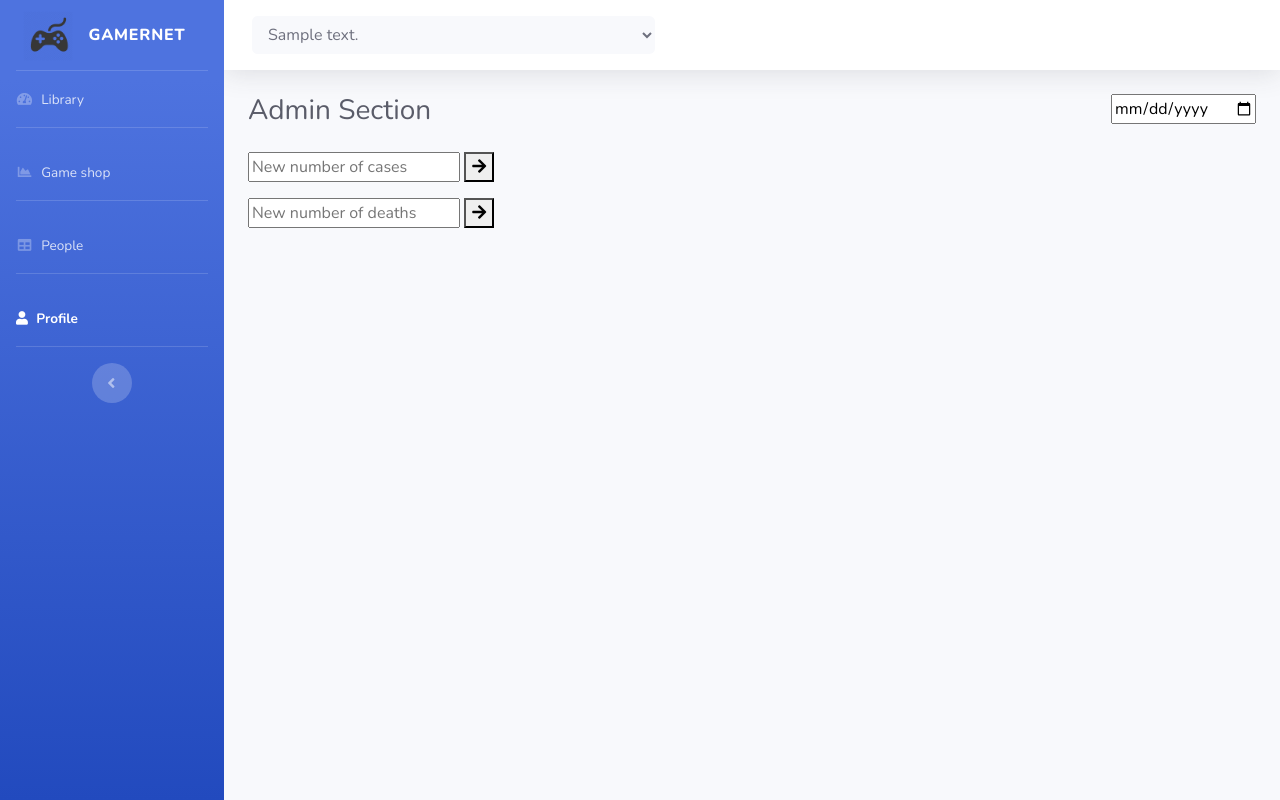
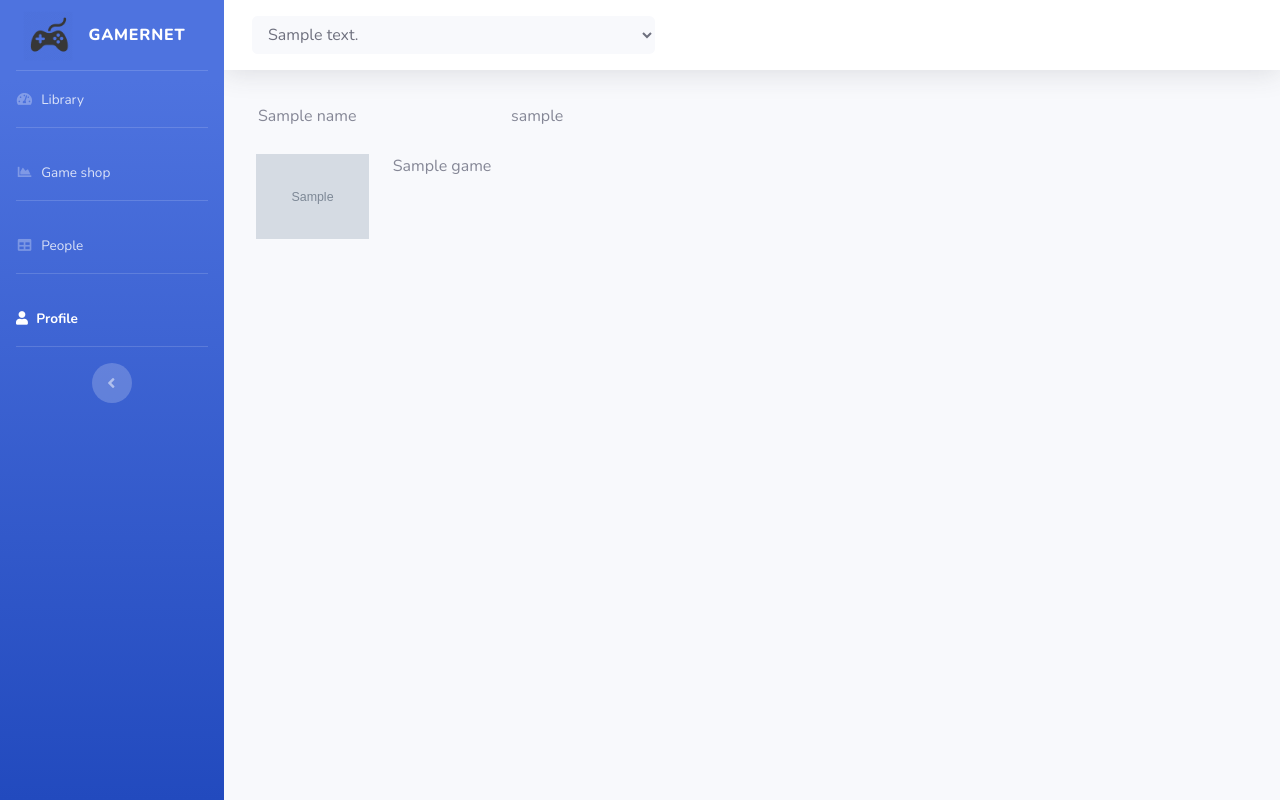
Before and after one commit to DiogoFernandes77/EDC_Projeto2, a Django app: template GamerNet/app/templates/admin.html in a window 1280 px wide. Run offline with Django 3.2, Linux system fonts and the light colour scheme; the template is opened without the code that fills it: most values are stand-ins (such as "Sample title", 1, 10 or a date in 2020); grey boxes marked "Sample" are stand-in pictures; parts of the project's set-up code (start-up, migrations or seed data) failed here and were passed over; some libraries are stand-ins or nearby versions.

Commit message:
admin page

```diff
--- a/GamerNet/app/templates/admin.html
+++ b/GamerNet/app/templates/admin.html
@@ -107,10 +107,10 @@
                     <form method="post" action="{% url 'admin' %}">
                         {% csrf_token %}
                         <select class="mdb-select md-form form-control bg-light border-0 small" id="sel"
-                                name="countrySelect" onchange="submit()" searchable="Search here..">
+                                name="accountSelect" onchange="submit()" searchable="Search here..">
                             <option value="" disabled selected>{{ default_message }}</option>
-                            {% for id,name in countries.items %}
-                                <option value={{ id }}>{{ name }}</option>
+                            {% for id in accounts %}
+                                <option> {{ id }}</option>
                             {% endfor %}
                         </select>
                         <input id="submitIn" type="hidden" name="myinput" value="0"/>
@@ -161,49 +161,46 @@
             <!-- Begin Page Content -->
 
             <div class="container-fluid">
-                <form method="post" action="{% url 'countryAdmin' request.countryID as the_url %}">
-                    {% csrf_token %}
-                    <div class="row">
-                        <div class="col-sm" align="left">
-                            <h1 class="h3 mb-2 text-gray-800">Admin Section</h1>
+                    <div class="row" style = "padding:10px;">
+
+                        <div class="col-sm-3 col-md-3 col-xs-8 image-container">
+                            <div class="account_name">
+                                <p> {{ name }}</p>
+                            </div>
+
                         </div>
-                        <div class="col-sm"></div>
-                        <div class="col-sm" align="right">
-                            <input align="center" name="selData" id="date" type="date"/>
+
+                        <div class="col-sm-3 col-md-3 col-xs-8 image-container">
+                            <div class="account_nick">
+                                <p> {{ nick }}</p>
+                            </div>
+
                         </div>
-                    </div>
-                    <div class="row mt-3">
-                        <div class="col-sm">
-                            {% block content %}
-                                {% if error == 'no date' %}
-                                    <p>Error: please select a date</p>
-                                {% endif %}
+                        {% for game in games %}
+                    <div class="row" style = "padding:10px;">
 
-                                {% if error == 'not a number' %}
-                                    <p>Error: please insert a valid number</p>
-                                {% endif %}
-                                {% if error == 'no country selected' %}
-                                    <p>Error: first choose country that you want to update</p>
-                                {% endif %}
+                        <div class="col-sm-3 col-md-3 col-xs-8 image-container">
+                            <img style="width: 100%" src={{ image }}>
 
-                            {% endblock %}
-                            <input name="newCases" placeholder="New number of cases"/>
-                            <button type="submit">
-                                <i class="fas fa-arrow-right"></i>
-                            </button>
+                        </div>
+                        <div class="col-sm-6 col-md-6 col-xs-16">
+                            <div class="job_descp">
+                                <p>{{ game }}</p>
+                            </div>
                         </div>
                     </div>
 
-                    <div class = "row mt-3">
-                        <div class="col-sm">
+                {% endfor %}
 
-                            <input name="newDeaths" placeholder="New number of deaths"/>
-                            <button type="submit">
-                                <i class="fas fa-arrow-right"></i>
-                            </button>
-                        </div>
+
+
+
+
+
+
                     </div>
-                </form>
+
+
             </div>
 
 
```
